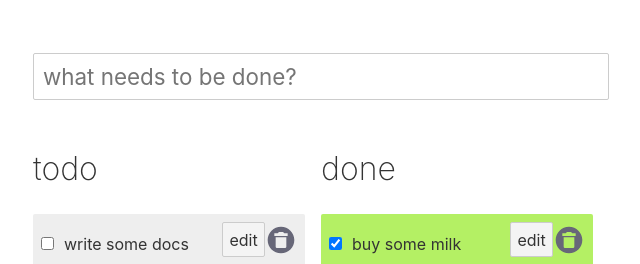
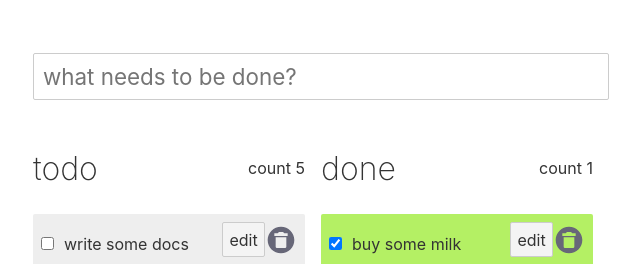
Before and after one commit to dev-93/-svelte-app, a Svelte app: page / in a window 1280 px wide. Shown: the top 264 px of the page, without its empty margins (319-959 px from the left). Built offline with nearby package versions, Linux system fonts and the light colour scheme.

Commit message:
todo count with afterUpdate lifecycle

```diff
--- a/src/App.svelte
+++ b/src/App.svelte
@@ -1,6 +1,7 @@
 <script>
 	import Todo from "./Todo.svelte";
 	import { writable } from "svelte/store";
+	import { afterUpdate } from 'svelte';
 
 	let todos = writable([
 		{ id: 1, done: false, description: 'write some docs'},
@@ -27,8 +28,17 @@
 		$todos = [todo, ...$todos];
 		input.value = '';
 	};
+
+	let todoCount;
+	let doneCount;
+
+	afterUpdate(() => {
+		todoCount = $todos?.filter(t => !t.done).length;
+		doneCount = $todos?.filter(t => t.done).length;
+	});
 </script>
 
+<div class="wrapper">
 	<div class="board">
 		<input
 			class="new-todo"
@@ -37,17 +47,24 @@
 		/>
 
 		<div class="left">
-		<h2>todo</h2>
+			<div class="title">
+				<h2>todo </h2>
+				<span>count {todoCount}</span>
+			</div>
 			{#each $todos?.filter(t => !t.done) as todo (todo.id)}
 				<Todo {todos} {todo} />
 			{/each}
 		</div>
 
 		<div class="right">
-		<h2>done</h2>
+			<div class="title">
+				<h2>done </h2>
+				<span>count {doneCount}</span>
+			</div>
 			{#each $todos?.filter(t => t.done) as todo (todo.id)}
 				<Todo {todos} {todo} class="done"/>
 			{/each}
+		</div>
 	</div>
 </div>
 
@@ -70,6 +87,12 @@
 		box-sizing: border-box;
 	}
 
+	.title {
+		display: flex;
+		align-items: center;
+		justify-content: space-between;
+	}
+
 	h2 {
 		font-size: 2em;
 		font-weight: 200;
```
Lines whose indentation alone changed are shown as unchanged.
